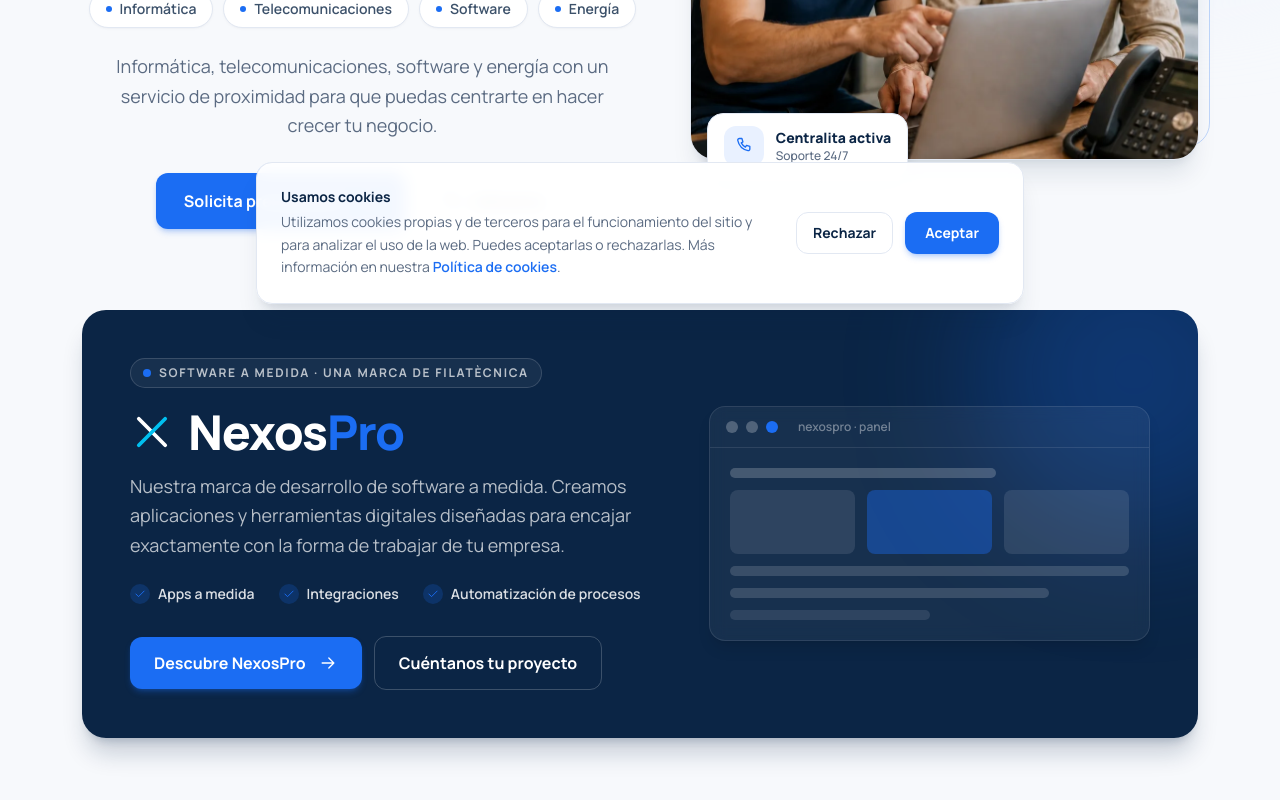
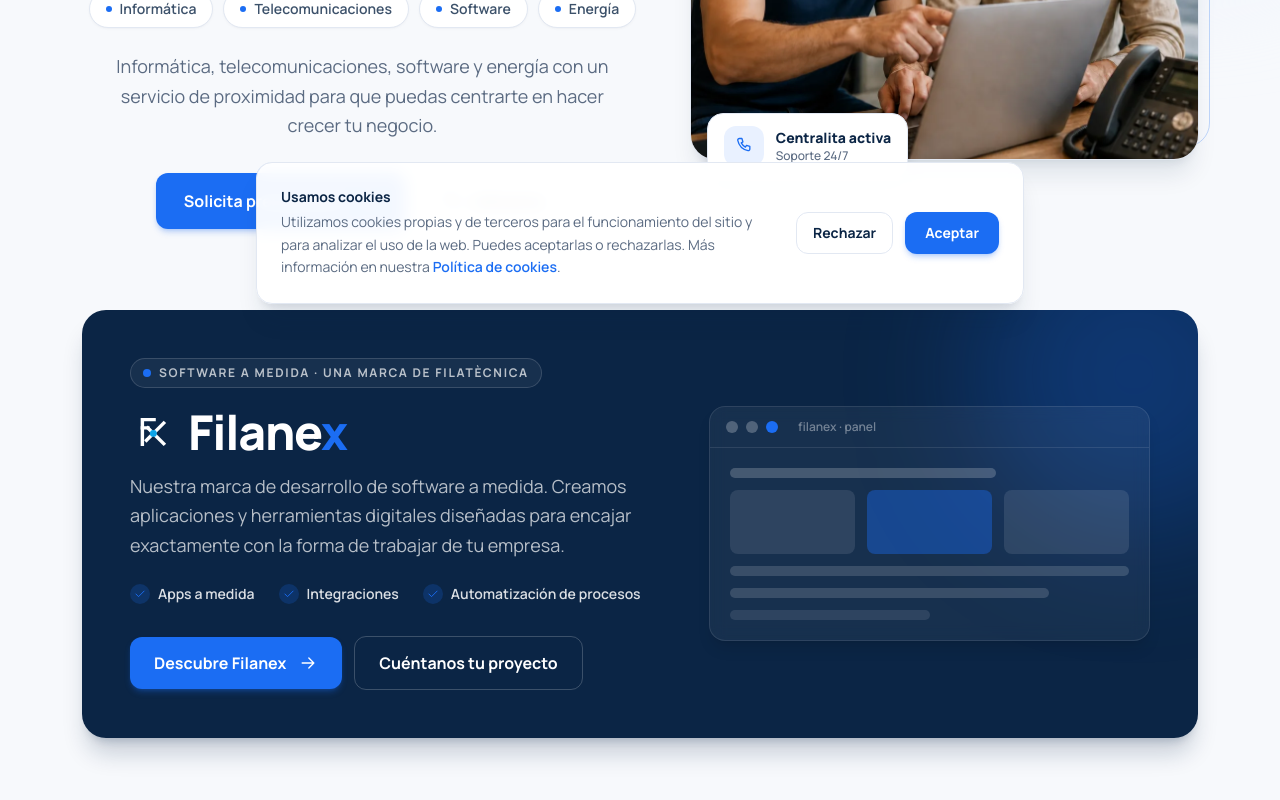
Before and after one commit to filatecnicasl-sketch/FILATECNICA-WEB, a React (Vite) app in the folder site/: page / in a window 1280 px wide. Shown: the part 472-1272 px from the top of the page. Built offline with nearby package versions, Linux system fonts and the light colour scheme.

Commit message:
Rebranding NexosPro a Filanex: logo FX, textos y enlaces a filanex.es

```diff
--- a/site/src/components/BrandLogos.tsx
+++ b/site/src/components/BrandLogos.tsx
@@ -1,24 +1,25 @@
-/** Logo de NexosPro: "X" de dos trazos (uno hereda color, otro cian de marca). */
-export function NexosProMark({ className }: { className?: string }) {
+/** Logo de Filanex: monograma FX oficial (F + X comparten trazo, punto azul en el cruce). */
+export function FilanexMark({ className }: { className?: string }) {
   return (
     <svg
       className={className}
-      viewBox="0 0 40 40"
+      viewBox="0 0 32 32"
       fill="none"
       aria-hidden="true"
     >
-      <path
-        d="M8 8L32 32"
+      <g
         stroke="currentColor"
-        strokeWidth="3.4"
-        strokeLinecap="round"
-      />
-      <path
-        d="M32 8L8 32"
-        stroke="#00C0F0"
-        strokeWidth="3.4"
-        strokeLinecap="round"
-      />
+        strokeWidth="2.5"
+        strokeLinecap="square"
+      >
+        <path d="M9 25V7h8.5" />
+        <path d="M9 13h4" />
+        <path d="M13 13l4 4" />
+        <path d="M17 17l7.5-7.5" />
+        <path d="M17 17l7.5 7.5" />
+        <path d="M17 17l-5 5" />
+      </g>
+      <circle cx="17" cy="17" r="2.5" fill="#0EA5E9" />
     </svg>
   );
 }
--- a/site/src/pages/Home.tsx
+++ b/site/src/pages/Home.tsx
@@ -1,5 +1,5 @@
 import { Hero } from "@/sections/Hero";
-import { NexosPro } from "@/sections/NexosPro";
+import { Filanex } from "@/sections/Filanex";
 import { Flagship } from "@/sections/Flagship";
 import { WhyUs } from "@/sections/WhyUs";
 
@@ -7,7 +7,7 @@
   return (
     <>
       <Hero />
-      <NexosPro />
+      <Filanex />
       <Flagship />
       <WhyUs />
     </>
--- a/site/src/pages/Software.tsx
+++ b/site/src/pages/Software.tsx
@@ -2,10 +2,10 @@
 import { PageHero } from "@/components/PageHero";
 import { CTASection } from "@/components/CTASection";
 import { Container, Reveal, SectionLabel } from "@/components/ui";
-import { NexosProMark } from "@/components/BrandLogos";
+import { FilanexMark } from "@/components/BrandLogos";
 import { IconArrow, IconCheck, IconGlobe } from "@/icons";
 
-const nexosFeatures = [
+const filanexFeatures = [
   "Aplicaciones y ERP a medida",
   "Integraciones y APIs con tus sistemas",
   "Automatización de procesos",
@@ -37,7 +37,7 @@
         crumbs={[{ label: "Inicio", to: "/" }, { label: "Software" }]}
         eyebrow="Software"
         title="Software para gestionar mejor tu negocio"
-        subtitle="Desarrollamos software a medida con nuestra marca NexosPro, creamos páginas web que atraen clientes y distribuimos soluciones especializadas como FactoryPOS para hostelería. Elegimos contigo la opción que mejor encaja con tu empresa."
+        subtitle="Desarrollamos software a medida con nuestra marca Filanex, creamos páginas web que atraen clientes y distribuimos soluciones especializadas como FactoryPOS para hostelería. Elegimos contigo la opción que mejor encaja con tu empresa."
       >
         <Link
           to="/contacto"
@@ -62,12 +62,12 @@
           </Reveal>
 
           <div className="mt-12 grid gap-6 lg:grid-cols-2">
-            {/* NexosPro */}
+            {/* Filanex */}
             <Reveal>
               <article className="flex h-full flex-col rounded-3xl border border-line bg-surface p-8 shadow-sm shadow-navy/[0.03]">
                 <div className="flex items-center gap-3">
                   <span className="flex h-12 w-12 items-center justify-center rounded-2xl bg-brand-050 text-navy">
-                    <NexosProMark className="h-7 w-7" />
+                    <FilanexMark className="h-7 w-7" />
                   </span>
                   <span className="rounded-full border border-brand/20 bg-brand-050 px-3 py-1 text-xs font-bold uppercase tracking-[0.12em] text-brand">
                     Marca propia
@@ -75,7 +75,7 @@
                 </div>
 
                 <h3 className="mt-6 text-2xl font-extrabold text-navy">
-                  Nexos<span className="text-brand">Pro</span>
+                  Filane<span className="text-brand">x</span>
                 </h3>
                 <p className="mt-3 leading-relaxed text-muted">
                   Nuestra marca de desarrollo de software a medida. Creamos
@@ -84,7 +84,7 @@
                 </p>
 
                 <ul className="mt-6 grid gap-3">
-                  {nexosFeatures.map((f) => (
+                  {filanexFeatures.map((f) => (
                     <li
                       key={f}
                       className="flex items-start gap-3 text-[0.98rem] font-medium text-navy/80"
@@ -99,12 +99,12 @@
 
                 <div className="mt-8 flex flex-wrap gap-3 pt-2">
                   <a
-                    href="https://nexospro.es"
+                    href="https://filanex.es"
                     target="_blank"
                     rel="noopener noreferrer"
                     className="inline-flex items-center gap-2 rounded-xl bg-brand px-6 py-3.5 text-base font-bold text-white shadow-md shadow-brand/25 transition-all hover:bg-brand-600 hover:shadow-lg"
                   >
-                    Descubre NexosPro
+                    Descubre Filanex
                     <IconArrow className="h-5 w-5" />
                   </a>
                 </div>
@@ -274,7 +274,7 @@
 
       <CTASection
         title="¿No sabes qué solución necesitas?"
-        text="Cuéntanos cómo trabajas y te recomendamos la mejor opción: una página web a medida, desarrollo con NexosPro o software especializado como FactoryPOS."
+        text="Cuéntanos cómo trabajas y te recomendamos la mejor opción: una página web a medida, desarrollo con Filanex o software especializado como FactoryPOS."
       />
     </>
   );
--- a/site/src/sections/NexosPro.tsx
+++ b/site/src/sections/Filanex.tsx
@@ -1,13 +1,13 @@
 import { Link } from "react-router-dom";
 import { Container, Reveal } from "@/components/ui";
-import { NexosProMark } from "@/components/BrandLogos";
+import { FilanexMark } from "@/components/BrandLogos";
 import { IconArrow, IconCheck } from "@/icons";
 
 const features = ["Apps a medida", "Integraciones", "Automatización de procesos"];
 
-export function NexosPro() {
+export function Filanex() {
   return (
-    <section id="nexospro" className="scroll-mt-24 pb-14 lg:pb-20">
+    <section id="filanex" className="scroll-mt-24 pb-14 lg:pb-20">
       <Container>
         <Reveal>
           <div className="relative overflow-hidden rounded-3xl bg-navy p-8 shadow-xl shadow-navy/20 lg:p-12">
@@ -25,9 +25,9 @@
                 </span>
 
                 <div className="mt-5 flex items-center gap-3.5">
-                  <NexosProMark className="h-11 w-11 shrink-0 text-white" />
+                  <FilanexMark className="h-11 w-11 shrink-0 text-white" />
                   <h2 className="text-4xl font-extrabold tracking-tight text-white sm:text-5xl">
-                    Nexos<span className="text-brand">Pro</span>
+                    Filane<span className="text-brand">x</span>
                   </h2>
                 </div>
                 <p className="mt-4 max-w-lg text-lg leading-relaxed text-white/70">
@@ -52,12 +52,12 @@
 
                 <div className="mt-8 flex flex-wrap items-center gap-3">
                   <a
-                    href="https://nexospro.es"
+                    href="https://filanex.es"
                     target="_blank"
                     rel="noopener noreferrer"
                     className="inline-flex items-center gap-3 rounded-xl bg-brand px-6 py-3.5 text-base font-bold text-white shadow-md shadow-brand/30 transition-all hover:bg-brand-600 hover:shadow-lg"
                   >
-                    Descubre NexosPro
+                    Descubre Filanex
                     <IconArrow className="h-5 w-5" />
                   </a>
                   <Link
@@ -77,7 +77,7 @@
                     <span className="h-3 w-3 rounded-full bg-white/25" />
                     <span className="h-3 w-3 rounded-full bg-brand" />
                     <span className="ml-3 text-xs font-semibold text-white/40">
-                      nexospro · panel
+                      filanex · panel
                     </span>
                   </div>
                   <div className="space-y-3 p-5">
```
